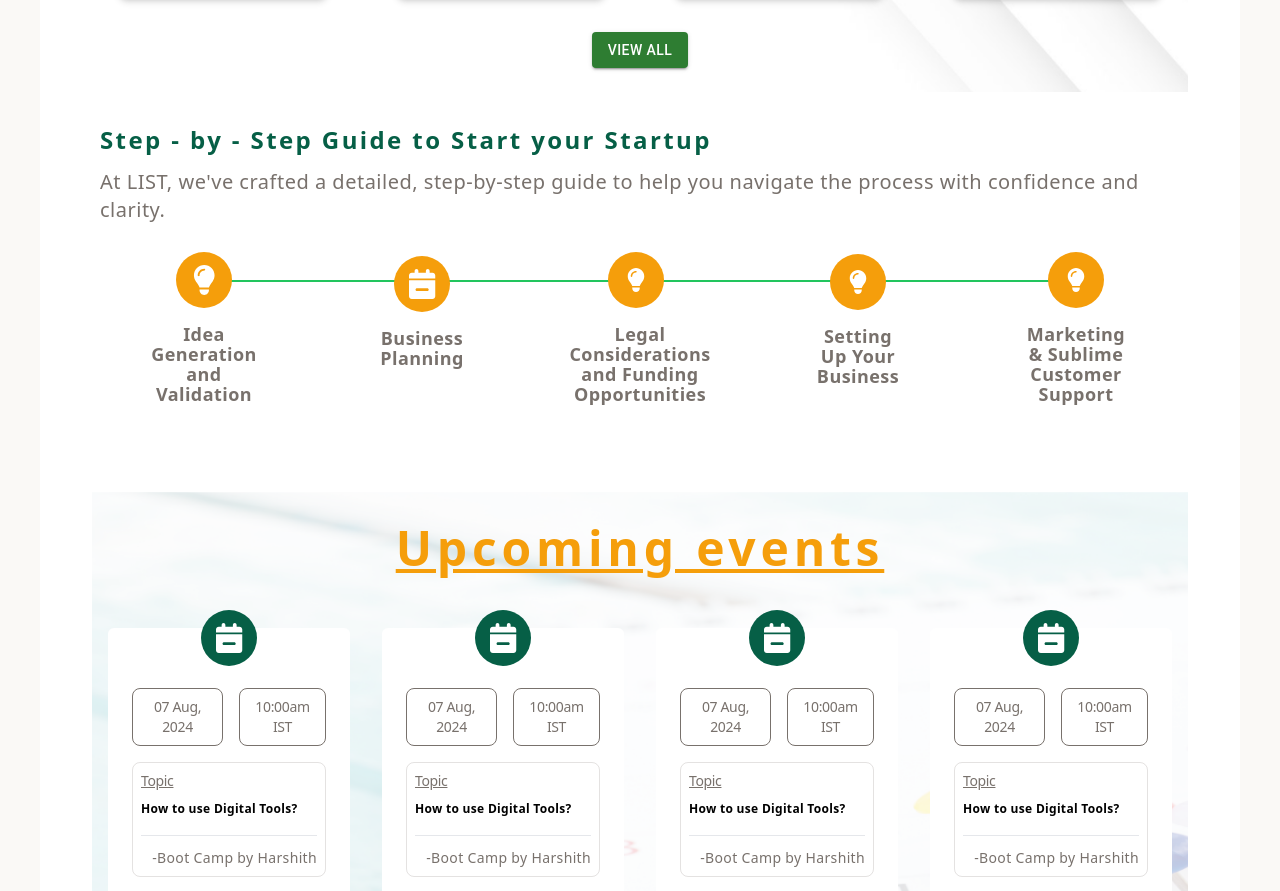
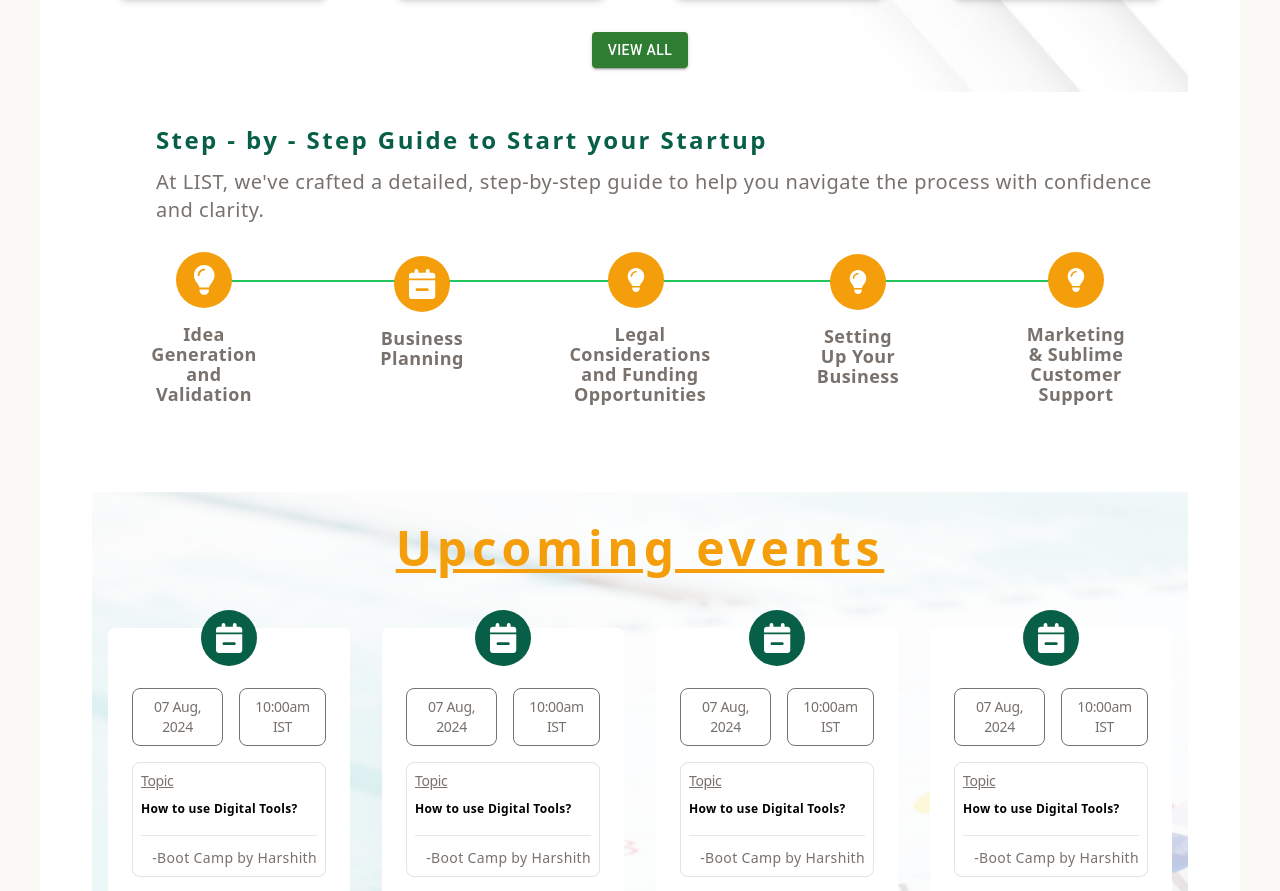
Before and after one commit to GreenVayu/List-startup, a React (Vite) app: page /Resource in a window 1280 px wide. Shown: the part 855-1746 px from the top of the page. Built offline with nearby package versions, Linux system fonts and the light colour scheme; the HTML template or start-up script is replaced by a standard one.

Commit message:
some editng left in resources page

```diff
--- a/src/Resource.tsx
+++ b/src/Resource.tsx
@@ -207,6 +207,7 @@ function Resource() {
       </div>
 
       <div className="sec3 mt-6">
+        <div className="text-center md:text-start md:ml-14">
         <h1 className="text-emerald-800 text-lg font-semibold tracking-widest p-2 xsm:text-2xl">
           Step - by - Step Guide to Start your Startup
         </h1>
@@ -214,6 +215,7 @@ function Resource() {
           At LIST, we've crafted a detailed, step-by-step guide to help you
           navigate the process with confidence and clarity.
         </p>
+        </div>
 
         <div className="mx-4 lg:mx-20">
           <div className="relative flex flex-col items-start md:items-center space-y-8 md:space-y-0 md:flex-row md:justify-between mt-8">
```
